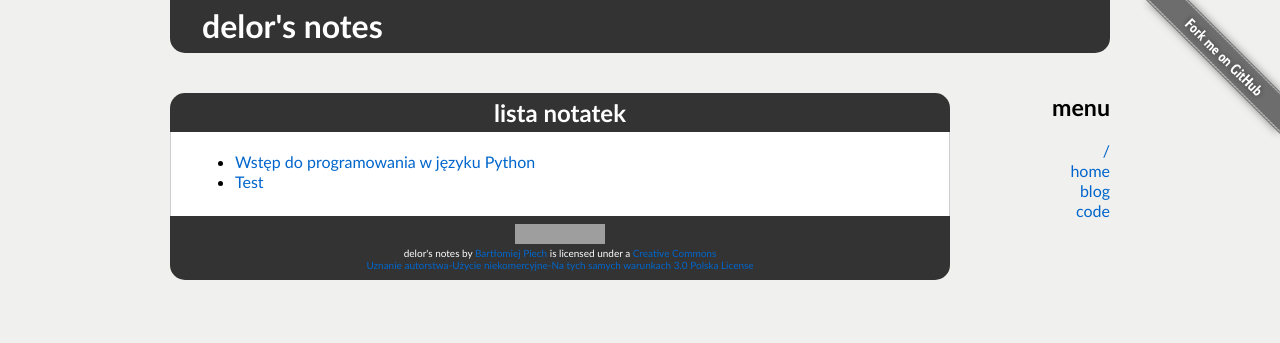
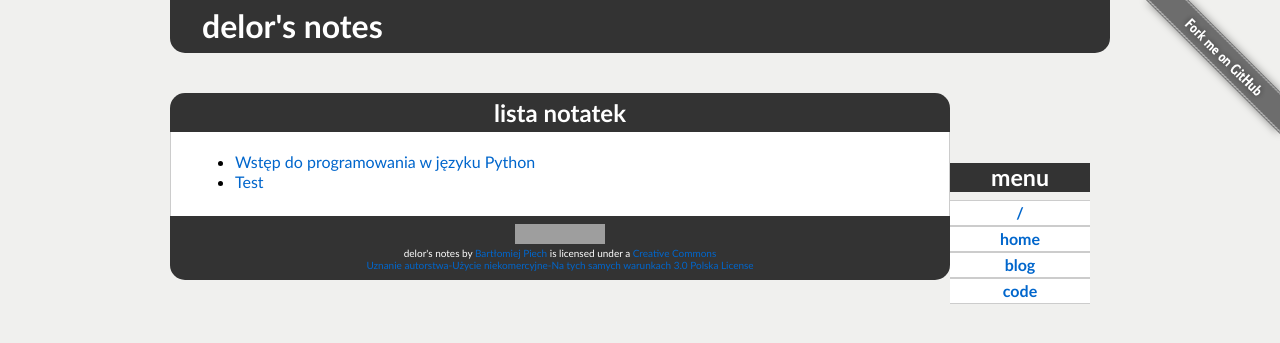
Before and after one commit to delor/delor.github.com, a Jekyll site: the page built from index.html, in a window 1280 px wide. Shown: the top 343 px of the page. Built offline with Jekyll 4.4.1, drawn with Linux system fonts in a browser that asks for light colours; Markdown is read by kramdown in place of the engine named in the settings; grey boxes are pictures that could not be loaded.

Commit message:
dodałem style dla menu

```diff
--- a/css/styles.css
+++ b/css/styles.css
@@ -69,10 +69,43 @@ code, pre {
     text-align: justify;
 }
 
-#menu { text-align: right; }
-#menu h2 { margin-top: 0; }
-#menu ul { list-style-type: none; }
-#menu li a { display: block; }
+#menu {
+    left: -20px;
+    margin-top: 70px;
+    position: relative;
+    text-align: center;
+}
+
+#menu h2 {
+    -moz-border-radius: 0 15px 15px 0;
+    background-color: #333333;
+    color: white;
+    margin: 0;
+}
+
+#menu ul {
+    list-style-type: none;
+    margin: 0;
+    padding: .5em 0;
+}
+
+#menu li {
+    -moz-border-radius: 0 15px 15px 0;
+    background-color: #333333;
+    border-color: #CCCCCC;
+    border-style: solid;
+    border-width: 1px 0;
+    display: block;
+    margin: 5px 0:
+    padding-right: 15px;
+}
+
+#menu li a {
+    background-color: white;
+    display: block;
+    font-weight: bold;
+    padding: 2px 0;
+}
 
 #footer {
     -moz-border-radius-bottomleft: 15px;
```
